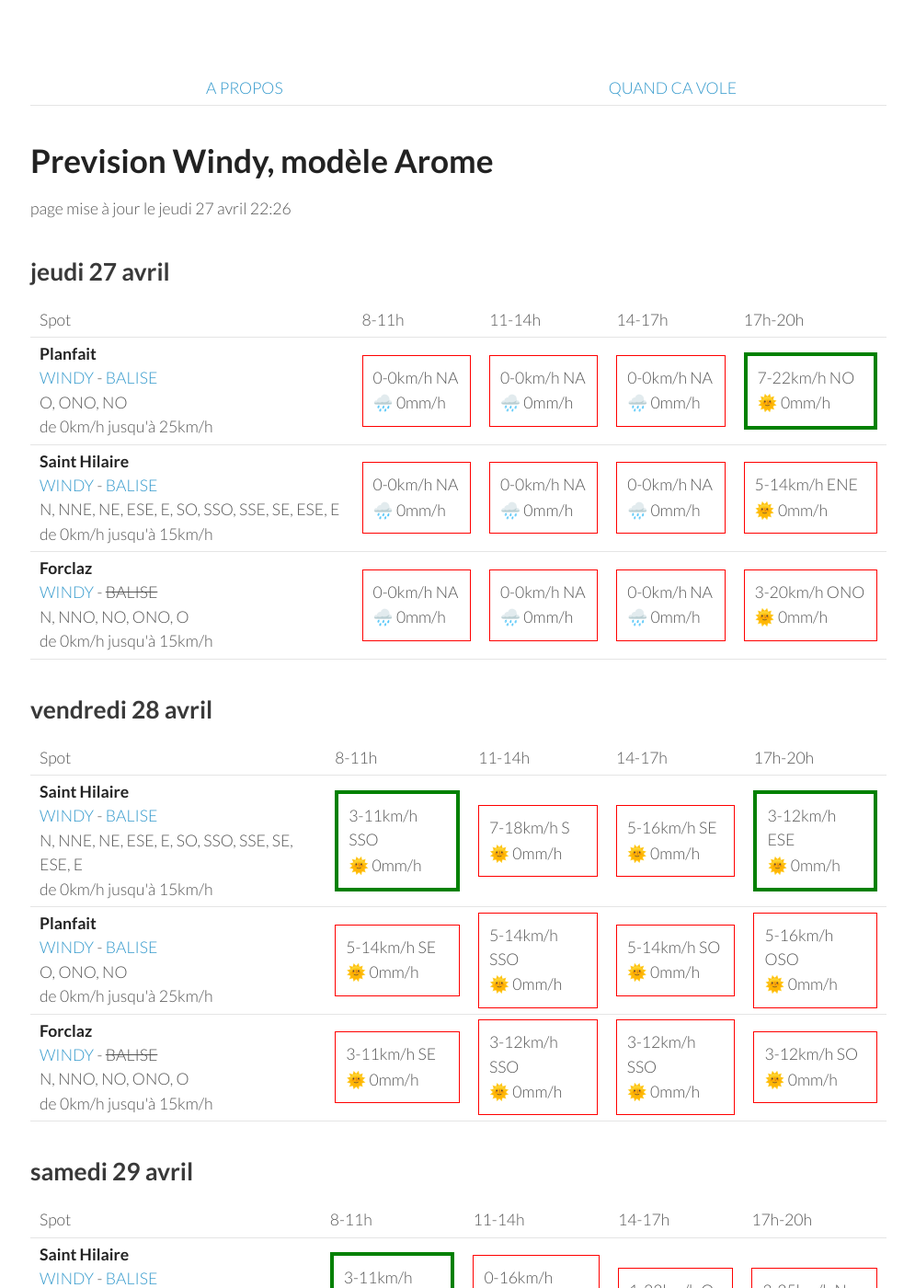
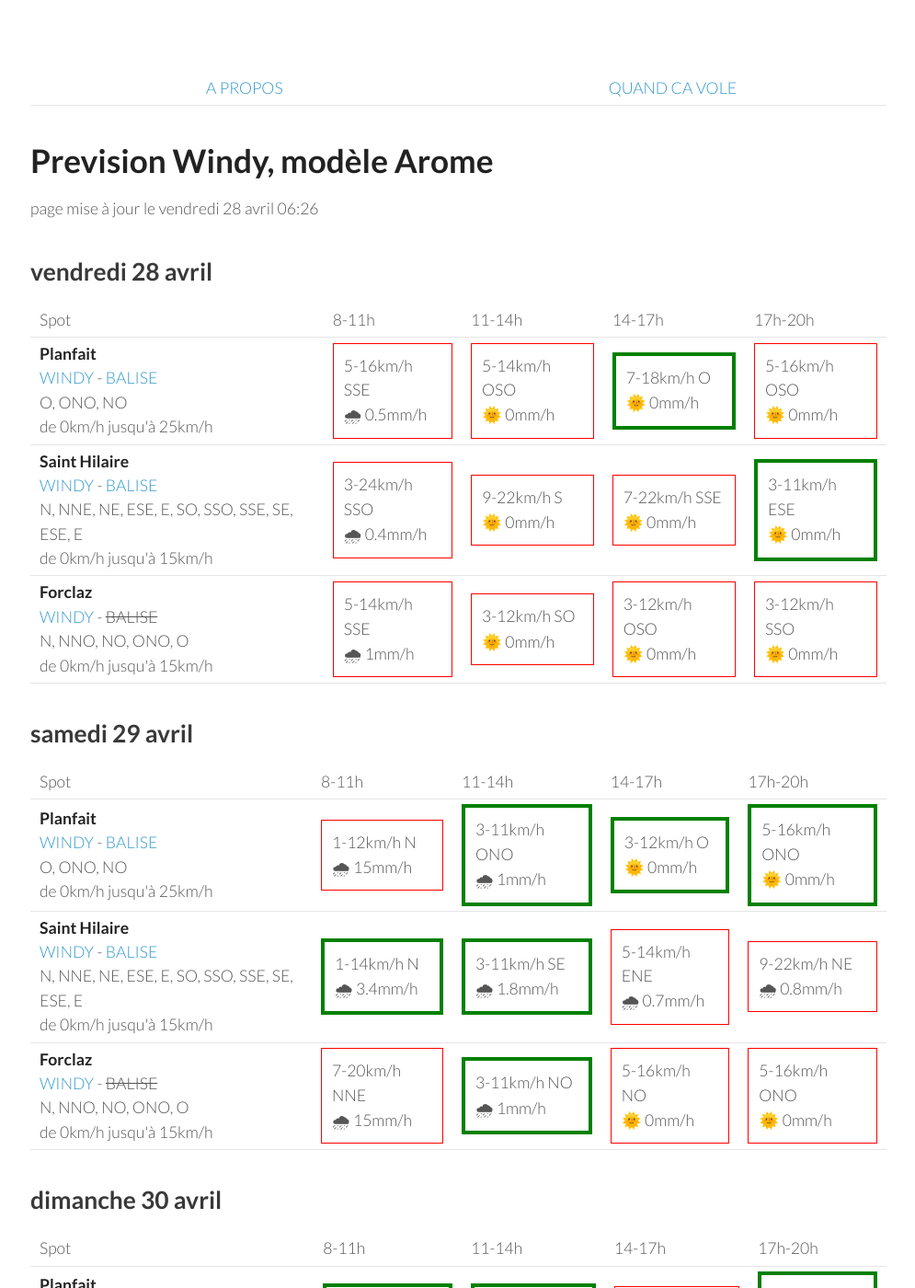
Before and after one commit to parapente-dans-le-nord/parapente-dans-le-nord.github.io, a Jekyll site: the page built from alpes_nord.markdown, in a window 1280 px wide and 1400 px high. Shown: the whole window at 92% size, without its empty margins (25-1020 px from the left). Built offline with Jekyll 4.4.1, drawn with Linux system fonts in a browser that asks for light colours; some of the changed text lies outside the part shown.

Commit message:
update index.markdown

```diff
--- a/alpes_nord.markdown
+++ b/alpes_nord.markdown
@@ -7,9 +7,9 @@ title:  "Tous les spots"
 {: .links}
 
 # Prevision Windy, modèle Arome
-page mise à jour le jeudi 27 avril 22:26
+page mise à jour le vendredi 28 avril 06:26
 
-## jeudi 27 avril
+## vendredi 28 avril
 
 {::nomarkdown}
 <table>
@@ -24,73 +24,30 @@ page mise à jour le jeudi 27 avril 22:26
 <tr>
         <td><strong>Planfait</strong><br><a href="https://windy.com/45.853/6.223?45.415,6.223,8">WINDY</a> - <span class=""><a href="https://www.openwindmap.org/PP496">BALISE</a> </span><br> <span class="vent-favorable">O, ONO, NO</span><br><span class="force-vent">de 0km/h jusqu'à 25km/h</span> </td>
 
-            <td><div class="not-flyable"><p>0-0km/h NA</p><p>🌧️ 0mm/h</p></div></td>
-            <td><div class="not-flyable"><p>0-0km/h NA</p><p>🌧️ 0mm/h</p></div></td>
-            <td><div class="not-flyable"><p>0-0km/h NA</p><p>🌧️ 0mm/h</p></div></td>
-            <td><div class="flyable"><p>7-22km/h NO</p><p>🌞 0mm/h</p></div></td>
+            <td><div class="not-flyable"><p>5-16km/h SSE</p><p>🌧 0.5mm/h</p></div></td>
+            <td><div class="not-flyable"><p>5-14km/h OSO</p><p>🌞 0mm/h</p></div></td>
+            <td><div class="flyable"><p>7-18km/h O</p><p>🌞 0mm/h</p></div></td>
+            <td><div class="not-flyable"><p>5-16km/h OSO</p><p>🌞 0mm/h</p></div></td>
+
 
     </tr>
 <tr>
         <td><strong>Saint Hilaire</strong><br><a href="https://windy.com/45.307/5.888?45.087,5.889,9,m:eUFagkX">WINDY</a> - <span class=""><a href="http://www.balisemeteo.com/balise.php?idBalise=61">BALISE</a> </span><br> <span class="vent-favorable">N, NNE, NE, ESE, E, SO, SSO, SSE, SE, ESE, E</span><br><span class="force-vent">de 0km/h jusqu'à 15km/h</span> </td>
 
-            <td><div class="not-flyable"><p>0-0km/h NA</p><p>🌧️ 0mm/h</p></div></td>
-            <td><div class="not-flyable"><p>0-0km/h NA</p><p>🌧️ 0mm/h</p></div></td>
-            <td><div class="not-flyable"><p>0-0km/h NA</p><p>🌧️ 0mm/h</p></div></td>
-            <td><div class="not-flyable"><p>5-14km/h ENE</p><p>🌞 0mm/h</p></div></td>
-
-    </tr>
-<tr>
-        <td><strong>Forclaz</strong><br><a href="https://windy.com/45.814/6.247?45.375,6.246,8,m:eVwaglz">WINDY</a> - <span class="no-balise"> BALISE </span><br> <span class="vent-favorable">N, NNO, NO, ONO, O</span><br><span class="force-vent">de 0km/h jusqu'à 15km/h</span> </td>
-
-            <td><div class="not-flyable"><p>0-0km/h NA</p><p>🌧️ 0mm/h</p></div></td>
-            <td><div class="not-flyable"><p>0-0km/h NA</p><p>🌧️ 0mm/h</p></div></td>
-            <td><div class="not-flyable"><p>0-0km/h NA</p><p>🌧️ 0mm/h</p></div></td>
-            <td><div class="not-flyable"><p>3-20km/h ONO</p><p>🌞 0mm/h</p></div></td>
-
-    </tr>
-
-</tbody>
-</table>
-{:/}
-## vendredi 28 avril
-
-{::nomarkdown}
-<table>
-  <tbody>
-    <tr>
-      <td>Spot</td>
-      <td>8-11h</td>
-      <td>11-14h</td>
-      <td>14-17h</td>
-      <td>17h-20h</td>
-    </tr>
-<tr>
-        <td><strong>Saint Hilaire</strong><br><a href="https://windy.com/45.307/5.888?45.087,5.889,9,m:eUFagkX">WINDY</a> - <span class=""><a href="http://www.balisemeteo.com/balise.php?idBalise=61">BALISE</a> </span><br> <span class="vent-favorable">N, NNE, NE, ESE, E, SO, SSO, SSE, SE, ESE, E</span><br><span class="force-vent">de 0km/h jusqu'à 15km/h</span> </td>
-
-            <td><div class="flyable"><p>3-11km/h SSO</p><p>🌞 0mm/h</p></div></td>
-            <td><div class="not-flyable"><p>7-18km/h S</p><p>🌞 0mm/h</p></div></td>
-            <td><div class="not-flyable"><p>5-16km/h SE</p><p>🌞 0mm/h</p></div></td>
-            <td><div class="flyable"><p>3-12km/h ESE</p><p>🌞 0mm/h</p></div></td>
-
-
-    </tr>
-<tr>
-        <td><strong>Planfait</strong><br><a href="https://windy.com/45.853/6.223?45.415,6.223,8">WINDY</a> - <span class=""><a href="https://www.openwindmap.org/PP496">BALISE</a> </span><br> <span class="vent-favorable">O, ONO, NO</span><br><span class="force-vent">de 0km/h jusqu'à 25km/h</span> </td>
-
-            <td><div class="not-flyable"><p>5-14km/h SE</p><p>🌞 0mm/h</p></div></td>
-            <td><div class="not-flyable"><p>5-14km/h SSO</p><p>🌞 0mm/h</p></div></td>
-            <td><div class="not-flyable"><p>5-14km/h SO</p><p>🌞 0mm/h</p></div></td>
-            <td><div class="not-flyable"><p>5-16km/h OSO</p><p>🌞 0mm/h</p></div></td>
+            <td><div class="not-flyable"><p>3-24km/h SSO</p><p>🌧 0.4mm/h</p></div></td>
+            <td><div class="not-flyable"><p>9-22km/h S</p><p>🌞 0mm/h</p></div></td>
+            <td><div class="not-flyable"><p>7-22km/h SSE</p><p>🌞 0mm/h</p></div></td>
+            <td><div class="flyable"><p>3-11km/h ESE</p><p>🌞 0mm/h</p></div></td>
 
 
     </tr>
 <tr>
         <td><strong>Forclaz</strong><br><a href="https://windy.com/45.814/6.247?45.375,6.246,8,m:eVwaglz">WINDY</a> - <span class="no-balise"> BALISE </span><br> <span class="vent-favorable">N, NNO, NO, ONO, O</span><br><span class="force-vent">de 0km/h jusqu'à 15km/h</span> </td>
 
-            <td><div class="not-flyable"><p>3-11km/h SE</p><p>🌞 0mm/h</p></div></td>
+            <td><div class="not-flyable"><p>5-14km/h SSE</p><p>🌧 1mm/h</p></div></td>
+            <td><div class="not-flyable"><p>3-12km/h SO</p><p>🌞 0mm/h</p></div></td>
+            <td><div class="not-flyable"><p>3-12km/h OSO</p><p>🌞 0mm/h</p></div></td>
             <td><div class="not-flyable"><p>3-12km/h SSO</p><p>🌞 0mm/h</p></div></td>
-            <td><div class="not-flyable"><p>3-12km/h SSO</p><p>🌞 0mm/h</p></div></td>
-            <td><div class="not-flyable"><p>3-12km/h SO</p><p>🌞 0mm/h</p></div></td>
 
 
     </tr>
@@ -111,32 +68,32 @@ page mise à jour le jeudi 27 avril 22:26
       <td>17h-20h</td>
     </tr>
 <tr>
-        <td><strong>Saint Hilaire</strong><br><a href="https://windy.com/45.307/5.888?45.087,5.889,9,m:eUFagkX">WINDY</a> - <span class=""><a href="http://www.balisemeteo.com/balise.php?idBalise=61">BALISE</a> </span><br> <span class="vent-favorable">N, NNE, NE, ESE, E, SO, SSO, SSE, SE, ESE, E</span><br><span class="force-vent">de 0km/h jusqu'à 15km/h</span> </td>
+        <td><strong>Planfait</strong><br><a href="https://windy.com/45.853/6.223?45.415,6.223,8">WINDY</a> - <span class=""><a href="https://www.openwindmap.org/PP496">BALISE</a> </span><br> <span class="vent-favorable">O, ONO, NO</span><br><span class="force-vent">de 0km/h jusqu'à 25km/h</span> </td>
 
-            <td><div class="flyable"><p>3-11km/h SSO</p><p>🌧 0.6mm/h</p></div></td>
-            <td><div class="not-flyable"><p>0-16km/h ONO</p><p>🌧 1.1mm/h</p></div></td>
-            <td><div class="not-flyable"><p>1-22km/h O</p><p>🌧 3.9mm/h</p></div></td>
-            <td><div class="not-flyable"><p>3-25km/h N</p><p>🌧 8mm/h</p></div></td>
+            <td><div class="not-flyable"><p>1-12km/h N</p><p>🌧 15mm/h</p></div></td>
+            <td><div class="flyable"><p>3-11km/h ONO</p><p>🌧 1mm/h</p></div></td>
+            <td><div class="flyable"><p>3-12km/h O</p><p>🌞 0mm/h</p></div></td>
+            <td><div class="flyable"><p>5-16km/h ONO</p><p>🌞 0mm/h</p></div></td>
 
 
     </tr>
 <tr>
-        <td><strong>Planfait</strong><br><a href="https://windy.com/45.853/6.223?45.415,6.223,8">WINDY</a> - <span class=""><a href="https://www.openwindmap.org/PP496">BALISE</a> </span><br> <span class="vent-favorable">O, ONO, NO</span><br><span class="force-vent">de 0km/h jusqu'à 25km/h</span> </td>
+        <td><strong>Saint Hilaire</strong><br><a href="https://windy.com/45.307/5.888?45.087,5.889,9,m:eUFagkX">WINDY</a> - <span class=""><a href="http://www.balisemeteo.com/balise.php?idBalise=61">BALISE</a> </span><br> <span class="vent-favorable">N, NNE, NE, ESE, E, SO, SSO, SSE, SE, ESE, E</span><br><span class="force-vent">de 0km/h jusqu'à 15km/h</span> </td>
 
-            <td><div class="not-flyable"><p>3-5km/h SE</p><p>🌧 3mm/h</p></div></td>
-            <td><div class="not-flyable"><p>1-11km/h ENE</p><p>🌧 2.9mm/h</p></div></td>
-            <td><div class="not-flyable"><p>3-14km/h NO</p><p>🌧 5mm/h</p></div></td>
-            <td><div class="not-flyable"><p>3-24km/h NNO</p><p>🌧 3.7mm/h</p></div></td>
+            <td><div class="flyable"><p>1-14km/h N</p><p>🌧 3.4mm/h</p></div></td>
+            <td><div class="flyable"><p>3-11km/h SE</p><p>🌧 1.8mm/h</p></div></td>
+            <td><div class="not-flyable"><p>5-14km/h ENE</p><p>🌧 0.7mm/h</p></div></td>
+            <td><div class="not-flyable"><p>9-22km/h NE</p><p>🌧 0.8mm/h</p></div></td>
 
 
     </tr>
 <tr>
         <td><strong>Forclaz</strong><br><a href="https://windy.com/45.814/6.247?45.375,6.246,8,m:eVwaglz">WINDY</a> - <span class="no-balise"> BALISE </span><br> <span class="vent-favorable">N, NNO, NO, ONO, O</span><br><span class="force-vent">de 0km/h jusqu'à 15km/h</span> </td>
 
-            <td><div class="not-flyable"><p>3-5km/h E</p><p>🌧 5mm/h</p></div></td>
-            <td><div class="not-flyable"><p>1-12km/h E</p><p>🌧 3.2mm/h</p></div></td>
-            <td><div class="not-flyable"><p>3-12km/h NO</p><p>🌧 6mm/h</p></div></td>
-            <td><div class="not-flyable"><p>3-24km/h NO</p><p>🌧 4.4mm/h</p></div></td>
+            <td><div class="not-flyable"><p>7-20km/h NNE</p><p>🌧 15mm/h</p></div></td>
+            <td><div class="flyable"><p>3-11km/h NO</p><p>🌧 1mm/h</p></div></td>
+            <td><div class="not-flyable"><p>5-16km/h NO</p><p>🌞 0mm/h</p></div></td>
+            <td><div class="not-flyable"><p>5-16km/h ONO</p><p>🌞 0mm/h</p></div></td>
 
 
     </tr>
@@ -159,30 +116,30 @@ page mise à jour le jeudi 27 avril 22:26
 <tr>
         <td><strong>Planfait</strong><br><a href="https://windy.com/45.853/6.223?45.415,6.223,8">WINDY</a> - <span class=""><a href="https://www.openwindmap.org/PP496">BALISE</a> </span><br> <span class="vent-favorable">O, ONO, NO</span><br><span class="force-vent">de 0km/h jusqu'à 25km/h</span> </td>
 
-            <td><div class="not-flyable"><p>3-14km/h NNO</p><p>🌞 0mm/h</p></div></td>
-            <td><div class="flyable"><p>5-24km/h NO</p><p>🌧 0.2mm/h</p></div></td>
-            <td><div class="not-flyable"><p>9-35km/h NO</p><p>🌧 0.2mm/h</p></div></td>
-            <td><div class="not-flyable"><p>5-33km/h NO</p><p>🌧 0.6mm/h</p></div></td>
+            <td><div class="flyable"><p>1-12km/h NO</p><p>🌞 0mm/h</p></div></td>
+            <td><div class="flyable"><p>5-22km/h NO</p><p>🌞 0mm/h</p></div></td>
+            <td><div class="not-flyable"><p>5-27km/h NO</p><p>🌧 0.3mm/h</p></div></td>
+            <td><div class="flyable"><p>5-25km/h NO</p><p>🌧 0.7mm/h</p></div></td>
 
 
     </tr>
 <tr>
         <td><strong>Forclaz</strong><br><a href="https://windy.com/45.814/6.247?45.375,6.246,8,m:eVwaglz">WINDY</a> - <span class="no-balise"> BALISE </span><br> <span class="vent-favorable">N, NNO, NO, ONO, O</span><br><span class="force-vent">de 0km/h jusqu'à 15km/h</span> </td>
 
-            <td><div class="flyable"><p>3-14km/h NO</p><p>🌞 0mm/h</p></div></td>
-            <td><div class="not-flyable"><p>7-24km/h ONO</p><p>🌧 0.2mm/h</p></div></td>
-            <td><div class="not-flyable"><p>9-35km/h ONO</p><p>🌧 0.2mm/h</p></div></td>
-            <td><div class="not-flyable"><p>5-35km/h NO</p><p>🌧 0.4mm/h</p></div></td>
+            <td><div class="flyable"><p>1-12km/h ONO</p><p>🌞 0mm/h</p></div></td>
+            <td><div class="not-flyable"><p>5-20km/h ONO</p><p>🌞 0mm/h</p></div></td>
+            <td><div class="not-flyable"><p>5-25km/h ONO</p><p>🌧 0.5mm/h</p></div></td>
+            <td><div class="not-flyable"><p>5-25km/h NO</p><p>🌧 1.1mm/h</p></div></td>
 
 
     </tr>
 <tr>
         <td><strong>Saint Hilaire</strong><br><a href="https://windy.com/45.307/5.888?45.087,5.889,9,m:eUFagkX">WINDY</a> - <span class=""><a href="http://www.balisemeteo.com/balise.php?idBalise=61">BALISE</a> </span><br> <span class="vent-favorable">N, NNE, NE, ESE, E, SO, SSO, SSE, SE, ESE, E</span><br><span class="force-vent">de 0km/h jusqu'à 15km/h</span> </td>
 
-            <td><div class="not-flyable"><p>3-31km/h NNO</p><p>🌞 0mm/h</p></div></td>
-            <td><div class="not-flyable"><p>5-27km/h NNO</p><p>🌞 0mm/h</p></div></td>
-            <td><div class="not-flyable"><p>7-33km/h N</p><p>🌧 0.4mm/h</p></div></td>
-            <td><div class="not-flyable"><p>7-35km/h N</p><p>🌧 0.2mm/h</p></div></td>
+            <td><div class="not-flyable"><p>3-27km/h N</p><p>🌞 0mm/h</p></div></td>
+            <td><div class="not-flyable"><p>5-29km/h NNO</p><p>🌞 0mm/h</p></div></td>
+            <td><div class="not-flyable"><p>5-31km/h N</p><p>🌧 0.9mm/h</p></div></td>
+            <td><div class="not-flyable"><p>3-29km/h N</p><p>🌧 1.2mm/h</p></div></td>
 
 
     </tr>
@@ -205,8 +162,8 @@ page mise à jour le jeudi 27 avril 22:26
 <tr>
         <td><strong>Planfait</strong><br><a href="https://windy.com/45.853/6.223?45.415,6.223,8">WINDY</a> - <span class=""><a href="https://www.openwindmap.org/PP496">BALISE</a> </span><br> <span class="vent-favorable">O, ONO, NO</span><br><span class="force-vent">de 0km/h jusqu'à 25km/h</span> </td>
 
-            <td><div class="flyable"><p>1-12km/h NO</p><p>🌧 0.6mm/h</p></div></td>
-            <td><div class="flyable"><p>5-20km/h ONO</p><p>🌧 1.2mm/h</p></div></td>
+            <td><div class="flyable"><p>0-9km/h ONO</p><p>🌧 0.3mm/h</p></div></td>
+            <td><div class="flyable"><p>1-14km/h NO</p><p>🌧 0.9mm/h</p></div></td>
             <td><div class="flyable"><p>3-20km/h NO</p><p>🌧 2.6mm/h</p></div></td>
             <td><div class="not-flyable"><p>9-31km/h NO</p><p>🌧 1.8mm/h</p></div></td>
 
@@ -215,8 +172,8 @@ page mise à jour le jeudi 27 avril 22:26
 <tr>
         <td><strong>Forclaz</strong><br><a href="https://windy.com/45.814/6.247?45.375,6.246,8,m:eVwaglz">WINDY</a> - <span class="no-balise"> BALISE </span><br> <span class="vent-favorable">N, NNO, NO, ONO, O</span><br><span class="force-vent">de 0km/h jusqu'à 15km/h</span> </td>
 
-            <td><div class="flyable"><p>1-14km/h NO</p><p>🌧 0.8mm/h</p></div></td>
-            <td><div class="not-flyable"><p>5-20km/h ONO</p><p>🌧 1.9mm/h</p></div></td>
+            <td><div class="flyable"><p>1-9km/h NO</p><p>🌧 0.3mm/h</p></div></td>
+            <td><div class="flyable"><p>1-14km/h NO</p><p>🌧 1.1mm/h</p></div></td>
             <td><div class="not-flyable"><p>3-20km/h NO</p><p>🌧 2.7mm/h</p></div></td>
             <td><div class="not-flyable"><p>7-31km/h NO</p><p>🌧 1.9mm/h</p></div></td>
 
@@ -225,8 +182,8 @@ page mise à jour le jeudi 27 avril 22:26
 <tr>
         <td><strong>Saint Hilaire</strong><br><a href="https://windy.com/45.307/5.888?45.087,5.889,9,m:eUFagkX">WINDY</a> - <span class=""><a href="http://www.balisemeteo.com/balise.php?idBalise=61">BALISE</a> </span><br> <span class="vent-favorable">N, NNE, NE, ESE, E, SO, SSO, SSE, SE, ESE, E</span><br><span class="force-vent">de 0km/h jusqu'à 15km/h</span> </td>
 
-            <td><div class="not-flyable"><p>1-14km/h NNO</p><p>🌧 1.6mm/h</p></div></td>
-            <td><div class="not-flyable"><p>3-24km/h ONO</p><p>🌧 2.3mm/h</p></div></td>
+            <td><div class="not-flyable"><p>1-20km/h N</p><p>🌧 0.2mm/h</p></div></td>
+            <td><div class="not-flyable"><p>3-27km/h N</p><p>🌧 1.5mm/h</p></div></td>
             <td><div class="not-flyable"><p>3-29km/h N</p><p>🌧 5mm/h</p></div></td>
             <td><div class="not-flyable"><p>1-31km/h NNE</p><p>🌧 7mm/h</p></div></td>
 
```
